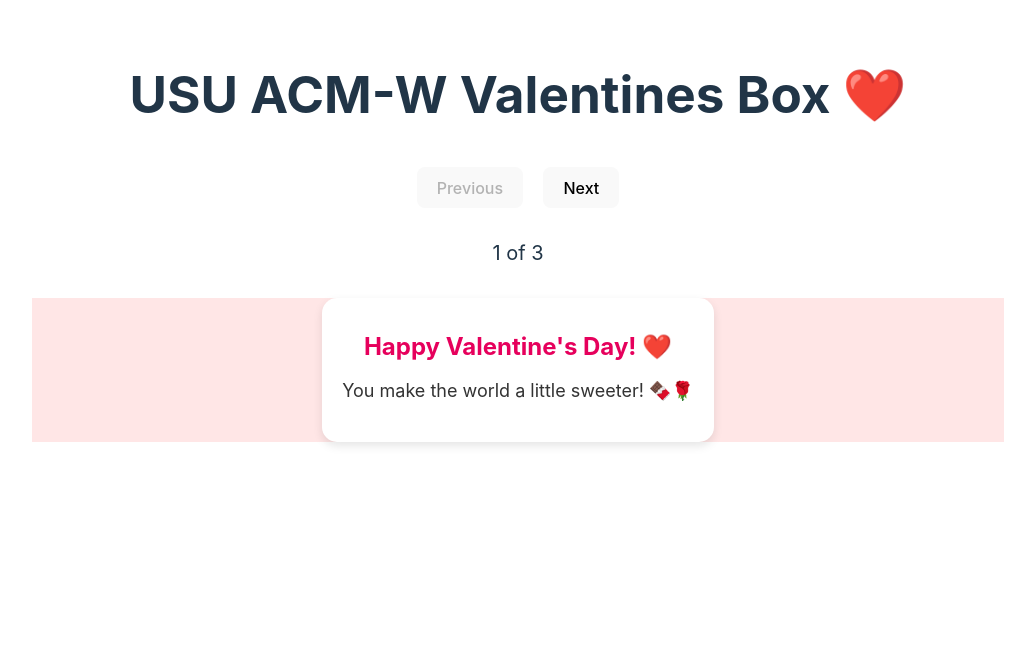
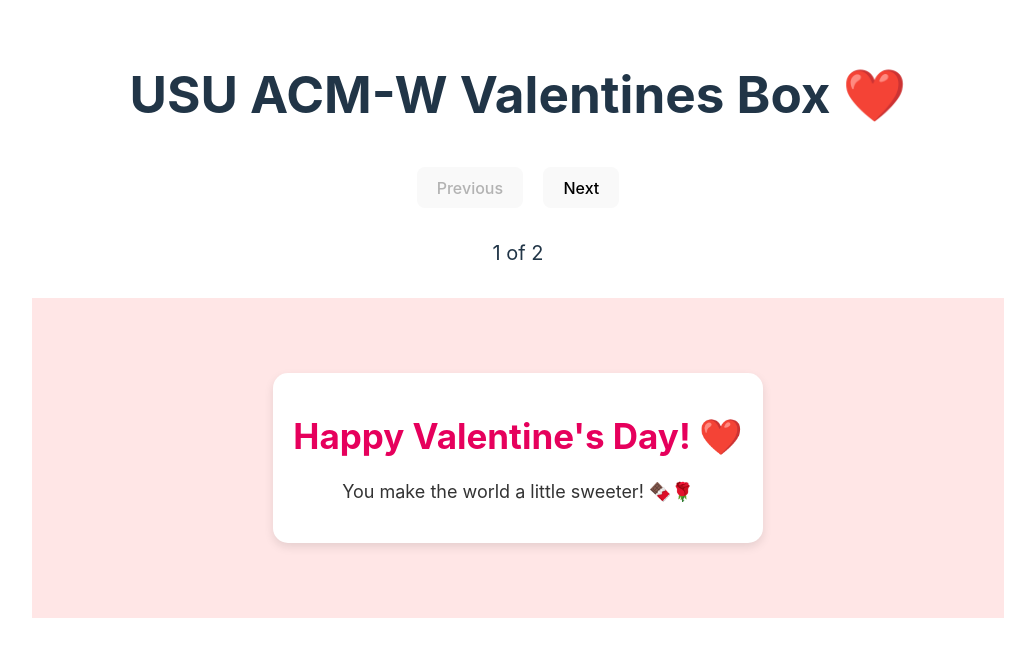
Before and after one commit to emmalynnmay/acm-w-valentines, a React (Vite) app: page / in a window 1280 px wide. Shown: the top 656 px of the page, without its empty margins (122-1157 px from the left). Built offline with nearby package versions, Linux system fonts and the light colour scheme.

Commit message:
Fixing examples, adding instructions

```diff
--- a/src/App.css
+++ b/src/App.css
@@ -32,45 +32,41 @@
   margin: 10px;
 }
 
-.EmmaMay {
+/* DO NOT EDIT CSS ABOVE THIS LINE! */
+
+/* Example */
+.example-valentine-container {
   display: flex;
   justify-content: center;
   align-items: center;
-  background-color: lightpink;
-  height: 100%;
+  background-color: #ffe6e6;
+  padding: 75px;
 }
-
-.valentine-container {
-  display: flex;
-  justify-content: center;
-  align-items: center;
-  height: 100%;
-  background-color: #ffe6e6;
-}
-.valentine-card {
+.example-valentine-card {
   background: white;
   padding: 20px;
   border-radius: 15px;
   box-shadow: 0 4px 10px rgba(0, 0, 0, 0.1);
   text-align: center;
 }
-.valentine-text {
-  font-size: 24px;
+.example-valentine-text {
+  font-size: 35px;
   font-weight: bold;
   color: #e6005c;
 }
-.valentine-subtext {
+.example-valentine-subtext {
   font-size: 18px;
   color: #333;
   margin-top: 10px;
 }
 
+/* Example 1 */
 .valentine-wrapper {
   display: flex;
   justify-content: center;
   align-items: center;
-  height: 100vh;
   background: linear-gradient(135deg, #ff758c, #ff7eb3);
+  padding: 75px;
 }
 .heart-container {
   display: flex;
@@ -82,11 +78,11 @@
   box-shadow: 0 4px 10px rgba(0, 0, 0, 0.2);
 }
 .heart {
-  font-size: 50px;
+  font-size: 75px;
   animation: beat 1s infinite alternate;
 }
 .message {
-  font-size: 22px;
+  font-size: 27px;
   color: #d4005c;
   font-weight: bold;
   margin-top: 10px;
--- a/src/App.tsx
+++ b/src/App.tsx
@@ -4,9 +4,11 @@
 
 import Example from './components/pages/Example'
 import Example1 from './components/pages/Example1'
-import EmmaMay from './components/pages/EmmaMay'
+// Import your component here!
 
-const CARDS = [Example, Example1, EmmaMay]
+
+// Once you've imported your component, add it to CARDS
+const CARDS = [Example, Example1]
 
 function App() {
 
--- a/src/components/pages/EmmaMay.tsx
+++ /dev/null
@@ -1,10 +0,0 @@
-
-function EmmaMay() {
-    return (
-        <div className="EmmaMay">
-            <img style={{width: "300px"}} src="https://i0.wp.com/www.partyvalue.com/wp-content/uploads/2022/01/90018-Happy-Valentines-Day-Heart-Cutout-1ct.jpg?fit=2000%2C2000&ssl=1"/>
-        </div>
-    );
-}
-
-export default EmmaMay
--- a/src/components/pages/Example.tsx
+++ b/src/components/pages/Example.tsx
@@ -1,12 +1,13 @@
+// Created with ChatGPT
 
 function Example() {
     return (
-        <div className="valentine-container">
+        <div className="example-valentine-container">
             <div
-                className="valentine-card"
+                className="example-valentine-card"
             >
-            <h1 className="valentine-text">Happy Valentine's Day! ❤️</h1>
-            <p className="valentine-subtext">You make the world a little sweeter! 🍫🌹</p>
+            <h1 className="example-valentine-text">Happy Valentine's Day! ❤️</h1>
+            <p className="example-valentine-subtext">You make the world a little sweeter! 🍫🌹</p>
             </div>
     </div>
     );
--- a/src/components/pages/Example1.tsx
+++ b/src/components/pages/Example1.tsx
@@ -1,3 +1,4 @@
+// Created with ChatGPT
 
 function Example1() {
     return (
@@ -6,7 +7,7 @@
         className="heart-container"
       >
         <div className="heart">❤️</div>
-        <h2 className="message">Be Mine, Valentine! 💌</h2>
+        <h2 className="message">Be My Valentine! 💌</h2>
       </div>
     </div>
     );
--- a/src/index.css
+++ b/src/index.css
@@ -68,3 +68,5 @@
     background-color: #f9f9f9;
   }
 }
+
+/* DO NOT EDIT CSS ABOVE THIS LINE! */
```
Also changed, not shown: 1 other file (tests, documents, lock files or other folders).
